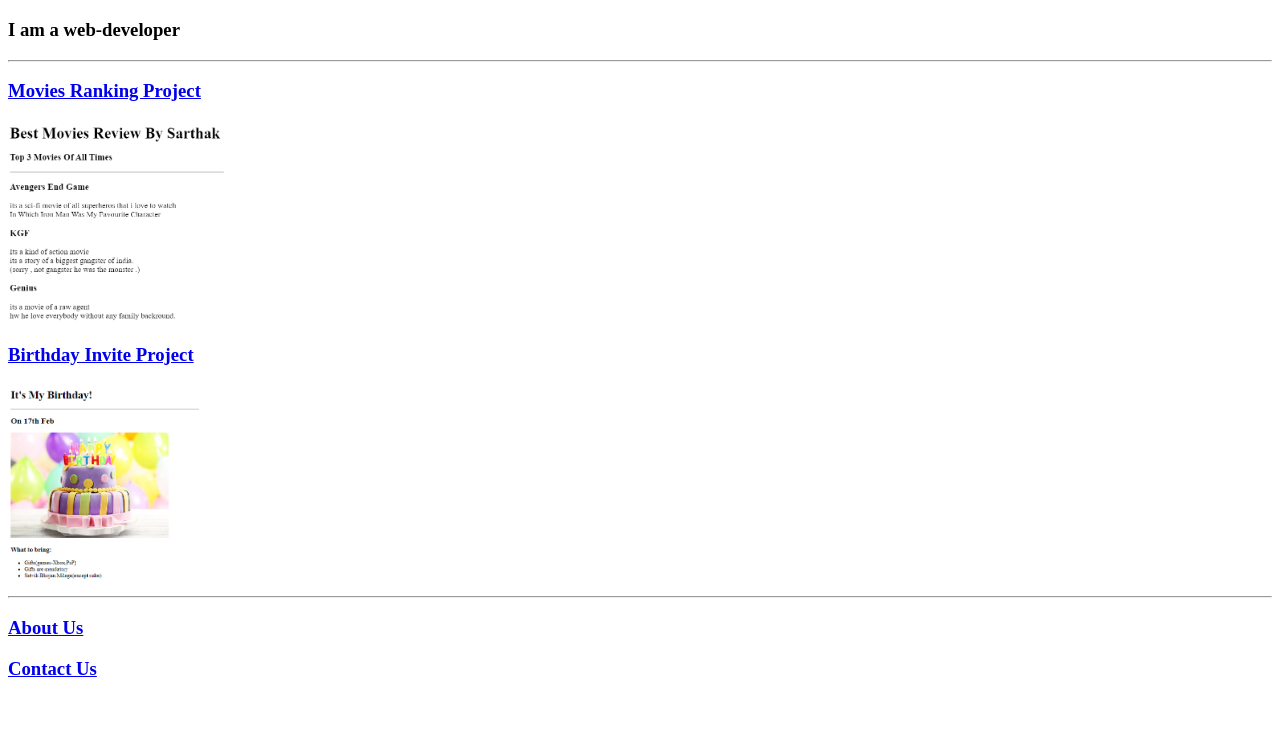
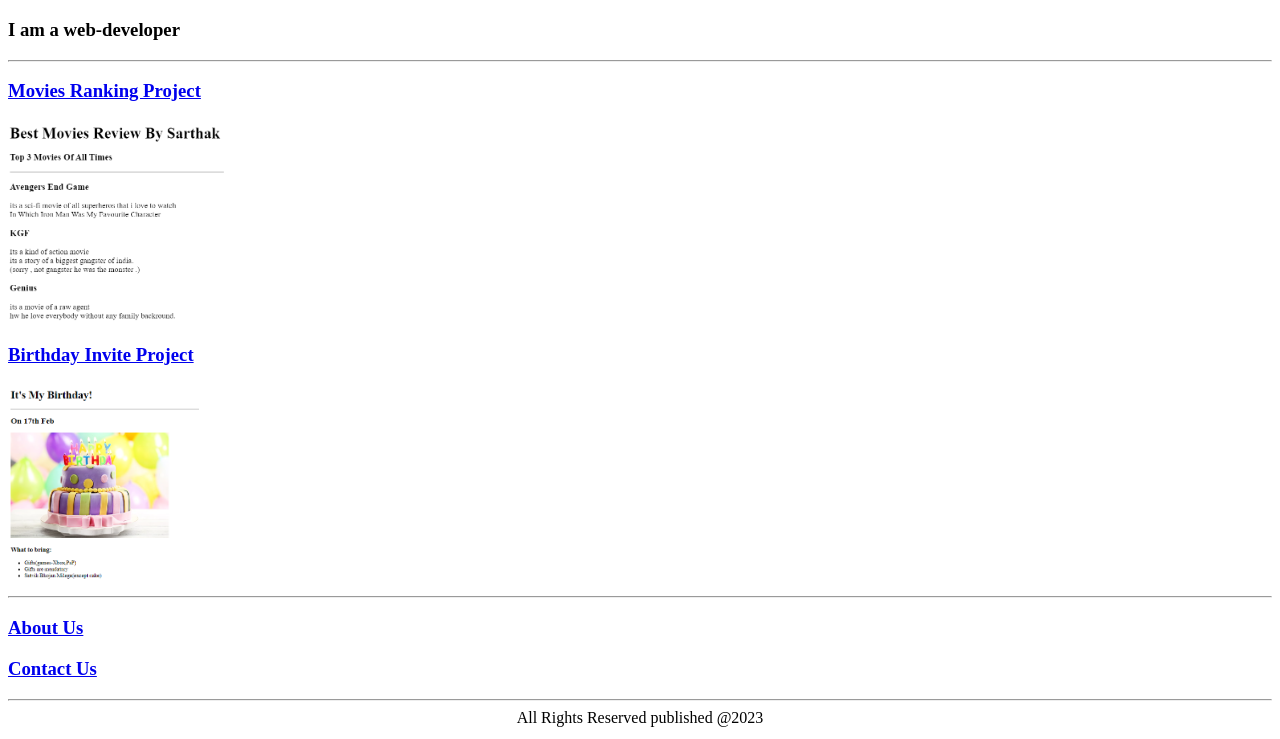
Before and after one commit to sarthak576/html-portfolio, a plain HTML site: page index.html in a window 1280 px wide. Shown: the part 61-800 px from the top of the page. Drawn offline with Linux system fonts and the light colour scheme.

Commit message:
Implemented footer index.html

```diff
--- a/index.html
+++ b/index.html
@@ -20,4 +20,11 @@
     <a href="./public/about.html"><h3>About Us</h3></a>
     <a href="./public/contact.html"><h3>Contact Us</h3></a>
   </body>
+  <footer>
+    <hr>
+    <div style="text-align: center">
+      All Rights Reserved published @2023
+    </div>
+
+  </footer>
 </html>
```
